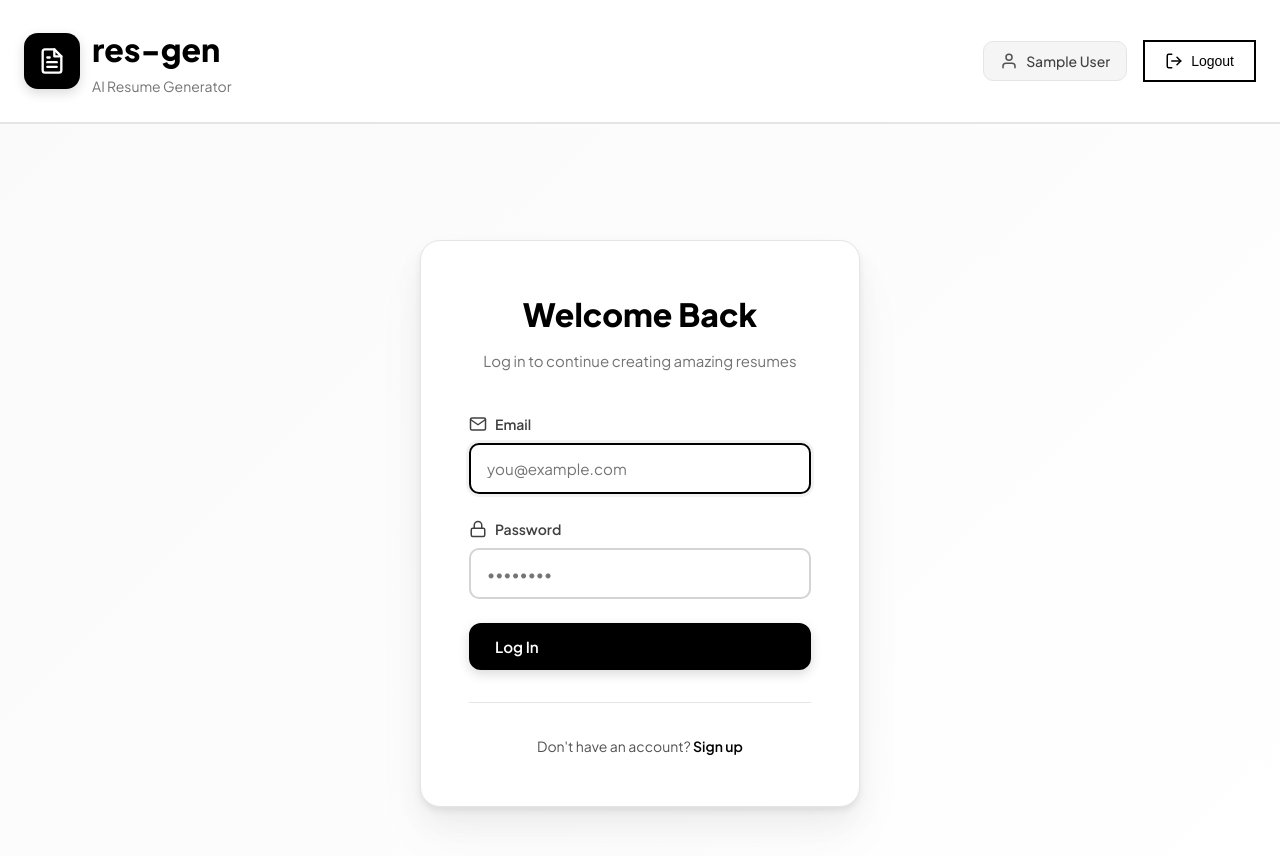
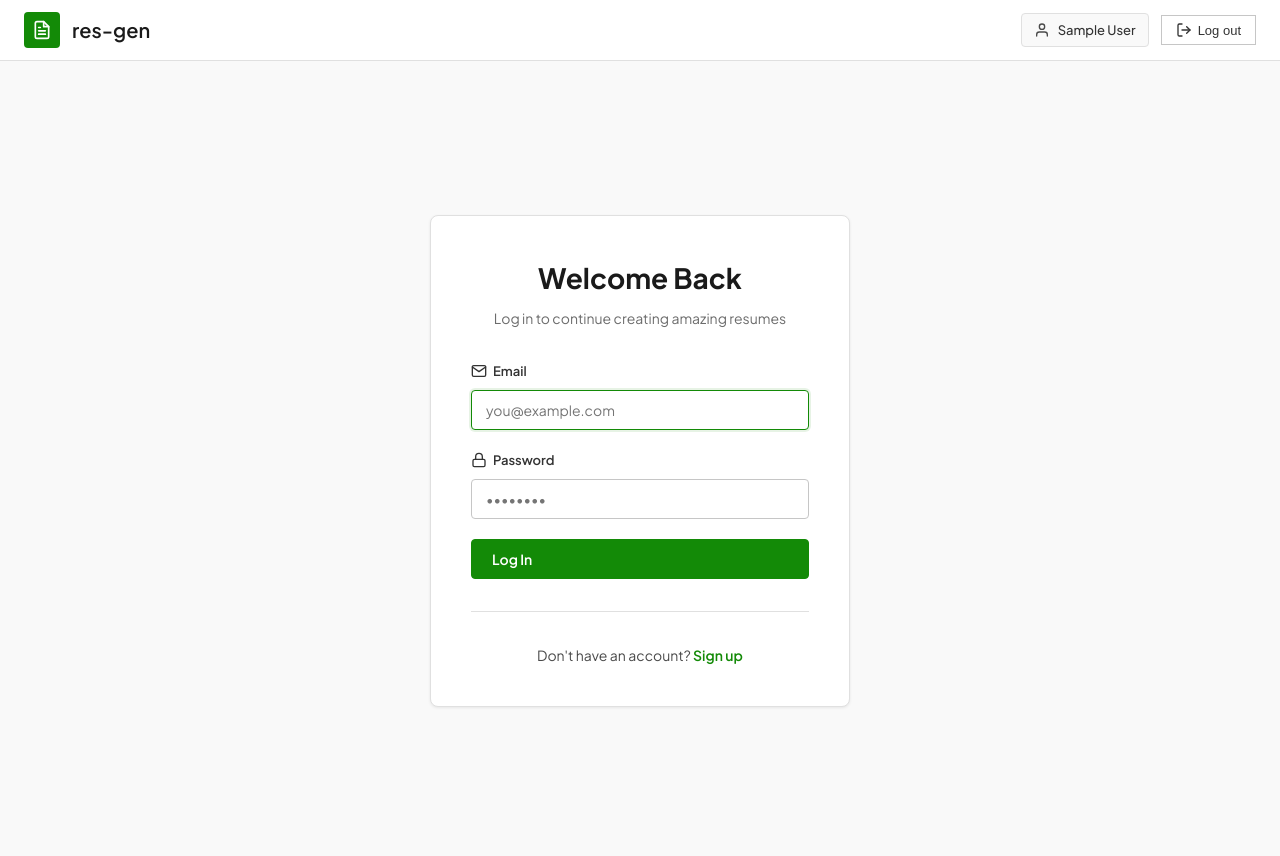
Before and after one commit to 051188-rk/Openleaf, a React (Vite) app in the folder frontend/: page /login in a window 1280 px wide. Shown: the top 856 px of the page. Built offline with nearby package versions, Linux system fonts and the light colour scheme; sample sign-in values are in the browser's storage.

Commit message:
edit: changed the ui to match the theme

```diff
--- a/frontend/src/components/layout/Header.tsx
+++ b/frontend/src/components/layout/Header.tsx
@@ -14,45 +14,50 @@ export function Header() {
     return (
         <header style={{
             background: 'var(--white)',
-            borderBottom: '2px solid var(--gray-200)',
-            padding: '1.5rem 0'
+            borderBottom: '1px solid var(--gray-200)',
+            padding: '0.75rem 0'
         }}>
             <div className="container">
                 <div style={{ display: 'flex', justifyContent: 'space-between', alignItems: 'center' }}>
                     <Link to="/" style={{ textDecoration: 'none', color: 'inherit' }}>
                         <div className="flex items-center gap-3">
                             <div style={{
-                                width: '56px',
-                                height: '56px',
-                                background: 'var(--black)',
-                                borderRadius: '14px',
+                                width: '36px',
+                                height: '36px',
+                                background: 'var(--primary-green)',
+                                borderRadius: '4px',
                                 display: 'flex',
                                 alignItems: 'center',
                                 justifyContent: 'center',
-                                color: 'var(--white)',
-                                boxShadow: '0 4px 12px rgba(0,0,0,0.15)'
+                                color: 'var(--white)'
                             }}>
-                                <FiFileText size={28} />
+                                <FiFileText size={20} />
                             </div>
                             <div>
-                                <h1 style={{ fontSize: '2rem', fontWeight: 800, margin: 0 }}>res-gen</h1>
-                                <p style={{ fontSize: '0.875rem', color: 'var(--gray-500)', margin: 0 }}>
-                                    AI Resume Generator
-                                </p>
+                                <h1 style={{
+                                    fontSize: '1.25rem',
+                                    fontWeight: 600,
+                                    margin: 0,
+                                    color: 'var(--gray-800)'
+                                }}>res-gen</h1>
                             </div>
                         </div>
                     </Link>
 
                     {isAuthenticated && user && (
-                        <div className="flex items-center gap-4">
+                        <div className="flex items-center gap-3">
                             <div className="flex items-center gap-2" style={{
-                                padding: '0.5rem 1rem',
-                                background: 'var(--gray-100)',
-                                borderRadius: '10px',
+                                padding: '0.375rem 0.75rem',
+                                background: 'var(--gray-50)',
+                                borderRadius: '4px',
                                 border: '1px solid var(--gray-200)'
                             }}>
-                                <FiUser size={18} color="var(--gray-600)" />
-                                <span style={{ fontSize: '0.875rem', fontWeight: 500, color: 'var(--gray-700)' }}>
+                                <FiUser size={16} color="var(--gray-600)" />
+                                <span style={{
+                                    fontSize: '0.813rem',
+                                    fontWeight: 500,
+                                    color: 'var(--gray-700)'
+                                }}>
                                     {user.name}
                                 </span>
                             </div>
@@ -62,13 +67,13 @@ export function Header() {
                                 style={{
                                     display: 'flex',
                                     alignItems: 'center',
-                                    gap: '0.5rem',
-                                    padding: '0.625rem 1.25rem',
-                                    fontSize: '0.875rem'
+                                    gap: '0.375rem',
+                                    padding: '0.375rem 0.875rem',
+                                    fontSize: '0.813rem'
                                 }}
                             >
-                                <FiLogOut size={18} />
-                                Logout
+                                <FiLogOut size={16} />
+                                Log out
                             </button>
                         </div>
                     )}
--- a/frontend/src/index.css
+++ b/frontend/src/index.css
@@ -11,21 +11,26 @@
   line-height: 1.6;
   font-weight: 400;
 
+  /* Overleaf-inspired color scheme */
+  --primary-green: #138a07;
+  --primary-green-hover: #16a309;
+  --primary-green-light: #e8f5e9;
+
   --black: #000000;
   --white: #ffffff;
-  --gray-50: #fafafa;
-  --gray-100: #f5f5f5;
-  --gray-200: #e5e5e5;
-  --gray-300: #d4d4d4;
-  --gray-400: #a3a3a3;
-  --gray-500: #737373;
-  --gray-600: #525252;
-  --gray-700: #404040;
-  --gray-800: #262626;
-  --gray-900: #171717;
+  --gray-50: #f9f9f9;
+  --gray-100: #f4f4f4;
+  --gray-200: #e0e0e0;
+  --gray-300: #c6c6c6;
+  --gray-400: #a8a8a8;
+  --gray-500: #6c6c6c;
+  --gray-600: #4a4a4a;
+  --gray-700: #333333;
+  --gray-800: #1a1a1a;
+  --gray-900: #0d0d0d;
 
   color-scheme: light;
-  color: var(--black);
+  color: var(--gray-800);
   background-color: var(--white);
 
   font-synthesis: none;
@@ -37,7 +42,7 @@
 body {
   margin: 0;
   min-height: 100vh;
-  background: linear-gradient(135deg, var(--white) 0%, var(--gray-50) 100%);
+  background: var(--white);
 }
 
 #root {
@@ -51,12 +56,12 @@ html {
 
 /* Selection */
 ::selection {
-  background-color: var(--black);
+  background-color: var(--primary-green);
   color: var(--white);
 }
 
 ::-moz-selection {
-  background-color: var(--black);
+  background-color: var(--primary-green);
   color: var(--white);
 }
 
@@ -137,88 +142,82 @@ html {
   padding: 0 1.5rem;
 }
 
-/* Card with 3D effect */
+/* Card - Minimal Overleaf style */
 .card {
   background: var(--white);
-  border-radius: 16px;
-  padding: 2rem;
-  box-shadow:
-    0 1px 3px rgba(0, 0, 0, 0.05),
-    0 10px 20px rgba(0, 0, 0, 0.03),
-    0 20px 40px rgba(0, 0, 0, 0.02);
-  transition: all 0.3s cubic-bezier(0.4, 0, 0.2, 1);
+  border-radius: 8px;
+  padding: 1.5rem;
+  box-shadow: 0 1px 3px rgba(0, 0, 0, 0.08);
+  transition: all 0.2s ease;
   border: 1px solid var(--gray-200);
 }
 
 .card:hover {
-  transform: translateY(-4px);
-  box-shadow:
-    0 4px 6px rgba(0, 0, 0, 0.07),
-    0 15px 30px rgba(0, 0, 0, 0.05),
-    0 30px 60px rgba(0, 0, 0, 0.03);
+  box-shadow: 0 2px 8px rgba(0, 0, 0, 0.12);
 }
 
-/* Button */
+/* Button - Overleaf style */
 .btn {
   font-family: 'Plus Jakarta Sans', sans-serif;
   font-weight: 600;
-  padding: 0.75rem 1.5rem;
-  border-radius: 12px;
-  border: 2px solid var(--black);
-  background: var(--black);
+  padding: 0.625rem 1.25rem;
+  border-radius: 4px;
+  border: 1px solid var(--primary-green);
+  background: var(--primary-green);
   color: var(--white);
   cursor: pointer;
-  transition: all 0.3s ease;
+  transition: all 0.15s ease;
   display: inline-flex;
   align-items: center;
   gap: 0.5rem;
-  font-size: 0.95rem;
-  box-shadow: 0 4px 12px rgba(0, 0, 0, 0.15);
+  font-size: 0.875rem;
+  box-shadow: none;
 }
 
 .btn:hover {
-  transform: translateY(-2px);
-  box-shadow: 0 6px 20px rgba(0, 0, 0, 0.2);
+  background: var(--primary-green-hover);
+  border-color: var(--primary-green-hover);
 }
 
 .btn:active {
-  transform: translateY(0);
+  transform: scale(0.98);
 }
 
 .btn-outline {
   background: var(--white);
-  color: var(--black);
-  border: 2px solid var(--black);
+  color: var(--gray-700);
+  border: 1px solid var(--gray-300);
 }
 
 .btn-outline:hover {
-  background: var(--black);
-  color: var(--white);
+  background: var(--gray-50);
+  border-color: var(--gray-400);
+  color: var(--gray-800);
 }
 
-/* Input */
+/* Input - Minimal style */
 .input,
 .textarea {
   font-family: 'Plus Jakarta Sans', sans-serif;
   width: 100%;
-  padding: 0.875rem 1rem;
-  border-radius: 10px;
-  border: 2px solid var(--gray-300);
+  padding: 0.625rem 0.875rem;
+  border-radius: 4px;
+  border: 1px solid var(--gray-300);
   background: var(--white);
-  color: var(--black);
-  font-size: 0.95rem;
-  transition: all 0.2s ease;
+  color: var(--gray-800);
+  font-size: 0.875rem;
+  transition: all 0.15s ease;
 }
 
 .input:focus,
 .textarea:focus {
   outline: none;
-  border-color: var(--black);
-  box-shadow: 0 0 0 3px rgba(0, 0, 0, 0.05);
+  border-color: var(--primary-green);
+  box-shadow: 0 0 0 2px rgba(19, 138, 7, 0.1);
 }
 
 .textarea {
-  min-height: 120px;
+  min-height: 100px;
   resize: vertical;
 }
 
@@ -227,19 +226,19 @@ html {
   display: inline-flex;
   align-items: center;
   gap: 0.375rem;
-  padding: 0.375rem 0.875rem;
-  border-radius: 8px;
+  padding: 0.25rem 0.625rem;
+  border-radius: 4px;
   background: var(--gray-100);
-  color: var(--gray-700);
-  font-size: 0.8rem;
-  font-weight: 600;
+  color: var(--gray-600);
+  font-size: 0.75rem;
+  font-weight: 500;
   border: 1px solid var(--gray-200);
 }
 
-.badge-black {
-  background: var(--black);
-  color: var(--white);
-  border-color: var(--black);
+.badge-primary {
+  background: var(--primary-green-light);
+  color: var(--primary-green);
+  border-color: var(--primary-green);
 }
 
 /* Utility classes */
@@ -904,41 +903,38 @@ html {
   display: flex;
   align-items: center;
   justify-content: center;
-  background: linear-gradient(135deg, var(--gray-50) 0%, var(--white) 100%);
+  background: var(--gray-50);
   padding: 2rem;
 }
 
 .auth-container {
   width: 100%;
-  max-width: 440px;
+  max-width: 420px;
 }
 
 .auth-card {
   background: var(--white);
-  border-radius: 20px;
-  padding: 3rem;
-  box-shadow:
-    0 4px 6px rgba(0, 0, 0, 0.07),
-    0 15px 30px rgba(0, 0, 0, 0.05),
-    0 30px 60px rgba(0, 0, 0, 0.03);
+  border-radius: 8px;
+  padding: 2.5rem;
+  box-shadow: 0 1px 3px rgba(0, 0, 0, 0.08);
   border: 1px solid var(--gray-200);
-  animation: fadeIn 0.5s ease-out;
+  animation: fadeIn 0.4s ease-out;
 }
 
 .auth-header {
   text-align: center;
-  margin-bottom: 2.5rem;
+  margin-bottom: 2rem;
 }
 
 .auth-header h1 {
-  font-size: 2rem;
-  font-weight: 800;
-  margin: 0 0 0.5rem 0;
-  color: var(--black);
+  font-size: 1.75rem;
+  font-weight: 700;
+  margin: 0 0 0.375rem 0;
+  color: var(--gray-800);
 }
 
 .auth-header p {
-  font-size: 0.938rem;
+  font-size: 0.875rem;
   color: var(--gray-500);
   margin: 0;
 }
@@ -947,17 +943,17 @@ html {
   background: #fee;
   border: 1px solid #fcc;
   color: #c33;
-  padding: 0.875rem 1rem;
-  border-radius: 10px;
-  font-size: 0.875rem;
-  margin-bottom: 1.5rem;
+  padding: 0.75rem 1rem;
+  border-radius: 4px;
+  font-size: 0.813rem;
+  margin-bottom: 1.25rem;
   animation: slideIn 0.3s ease-out;
 }
 
 .auth-form {
   display: flex;
   flex-direction: column;
-  gap: 1.5rem;
+  gap: 1.25rem;
 }
 
 .form-group {
@@ -969,8 +965,8 @@ html {
 .form-group label {
   display: flex;
   align-items: center;
-  gap: 0.5rem;
-  font-size: 0.875rem;
+  gap: 0.375rem;
+  font-size: 0.813rem;
   font-weight: 600;
   color: var(--gray-700);
 }
@@ -991,15 +987,15 @@ html {
 }
 
 .auth-link {
-  color: var(--black);
+  color: var(--primary-green);
   font-weight: 600;
   text-decoration: none;
-  transition: all 0.2s ease;
+  transition: all 0.15s ease;
 }
 
 .auth-link:hover {
   text-decoration: underline;
-  color: var(--gray-700);
+  color: var(--primary-green-hover);
 }
 
 /* Loading spinner animation */
@@ -1007,6 +1003,7 @@ html {
   0% {
     transform: rotate(0deg);
   }
+
   100% {
     transform: rotate(360deg);
   }
--- a/frontend/src/pages/Login.tsx
+++ b/frontend/src/pages/Login.tsx
@@ -50,7 +50,7 @@ export function Login() {
                     <form onSubmit={handleSubmit} className="auth-form">
                         <div className="form-group">
                             <label htmlFor="email">
-                                <FiMail size={18} />
+                                <FiMail size={16} />
                                 Email
                             </label>
                             <input
@@ -67,7 +67,7 @@ export function Login() {
 
                         <div className="form-group">
                             <label htmlFor="password">
-                                <FiLock size={18} />
+                                <FiLock size={16} />
                                 Password
                             </label>
                             <input
--- a/frontend/src/pages/Signup.tsx
+++ b/frontend/src/pages/Signup.tsx
@@ -48,7 +48,7 @@ export function Signup() {
                     <form onSubmit={handleSubmit} className="auth-form">
                         <div className="form-group">
                             <label htmlFor="name">
-                                <FiUser size={18} />
+                                <FiUser size={16} />
                                 Full Name
                             </label>
                             <input
@@ -64,7 +64,7 @@ export function Signup() {
 
                         <div className="form-group">
                             <label htmlFor="email">
-                                <FiMail size={18} />
+                                <FiMail size={16} />
                                 Email
                             </label>
                             <input
@@ -80,7 +80,7 @@ export function Signup() {
 
                         <div className="form-group">
                             <label htmlFor="password">
-                                <FiLock size={18} />
+                                <FiLock size={16} />
                                 Password
                             </label>
                             <input
```
Also changed, not shown: frontend/src/components/shared/RadioTemplateCard.tsx (+12 -13 lines), frontend/src/pages/TemplateSelector.tsx (+10 -5 lines).
